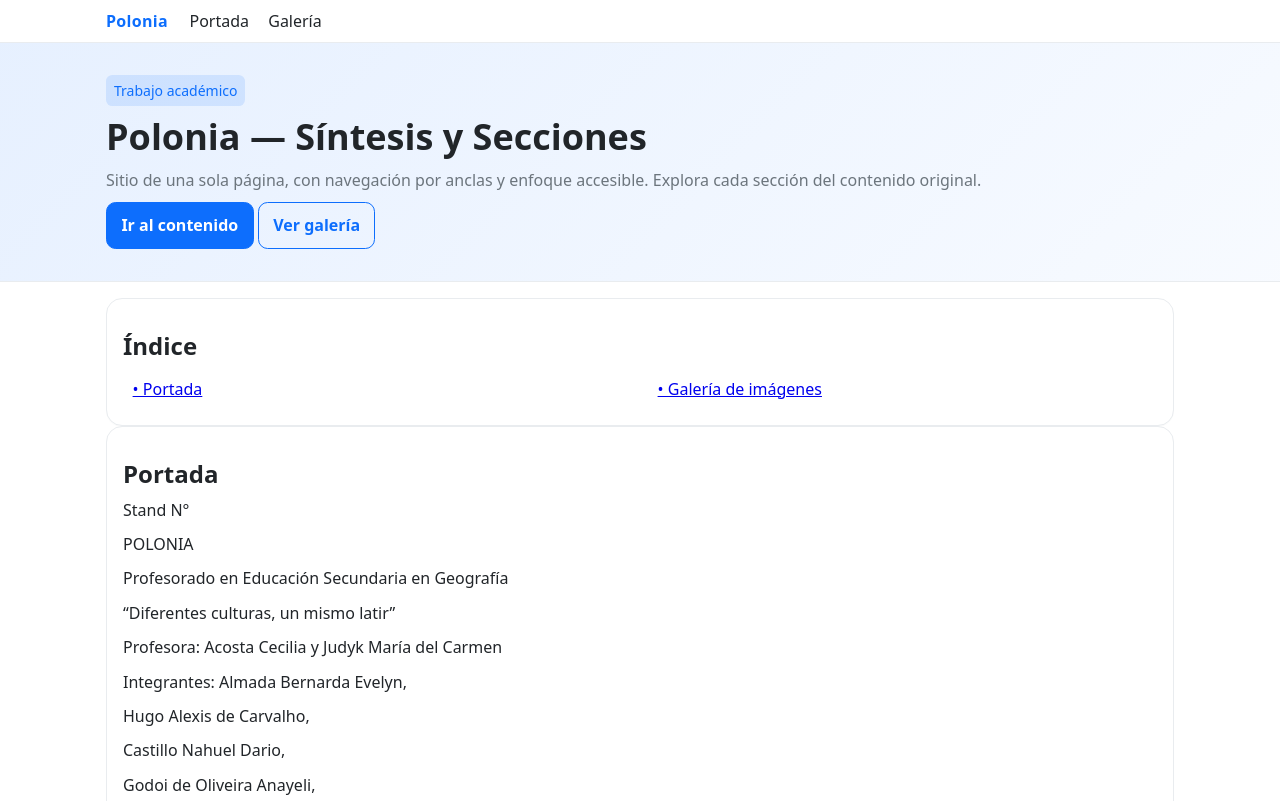
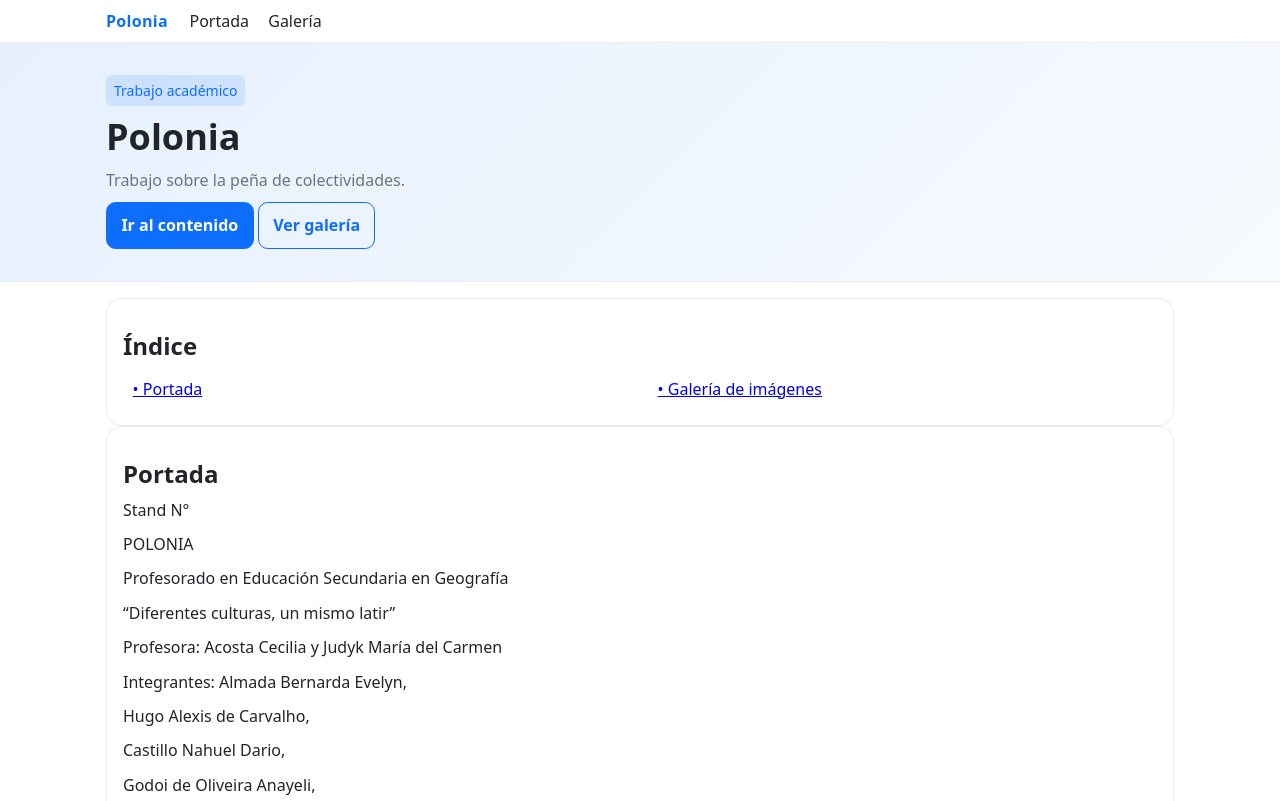
Before and after one commit to estebanjav02-coder/prueba2, a plain HTML site: page index.html in a window 1280 px wide. Shown: the top 801 px of the page. Drawn offline with Linux system fonts and the light colour scheme.

Commit message:
index.html

```diff
--- a/index.html
+++ b/index.html
@@ -92,8 +92,8 @@
   <div class="hero" role="region" aria-label="Portada">
     <div class="container hero-inner">
       <span class="tag">Trabajo académico</span>
-      <h1>Polonia — Síntesis y Secciones</h1>
-      <p class="muted">Sitio de una sola página, con navegación por anclas y enfoque accesible. Explora cada sección del contenido original.</p>
+      <h1>Polonia</h1>
+      <p class="muted">Trabajo sobre la peña de colectividades.</p>
       <a class="btn" href="#contenido">Ir al contenido</a>
       <a class="btn secondary" href="#galeria">Ver galería</a>
     </div>
@@ -105,7 +105,7 @@
 
   <footer role="contentinfo">
     <div class="container">
-      <p>© 2025 — Trabajo académico sobre Polonia. Página de una sola vista (SPA ligera) con HTML/CSS puro.</p>
+      <p>© 2025 — Trabajo académico sobre Polonia.</p>
       <p class="muted">Colores usados: primario #0d6efd, fondo #fff, texto #212529.</p>
     </div>
   </footer>
```
